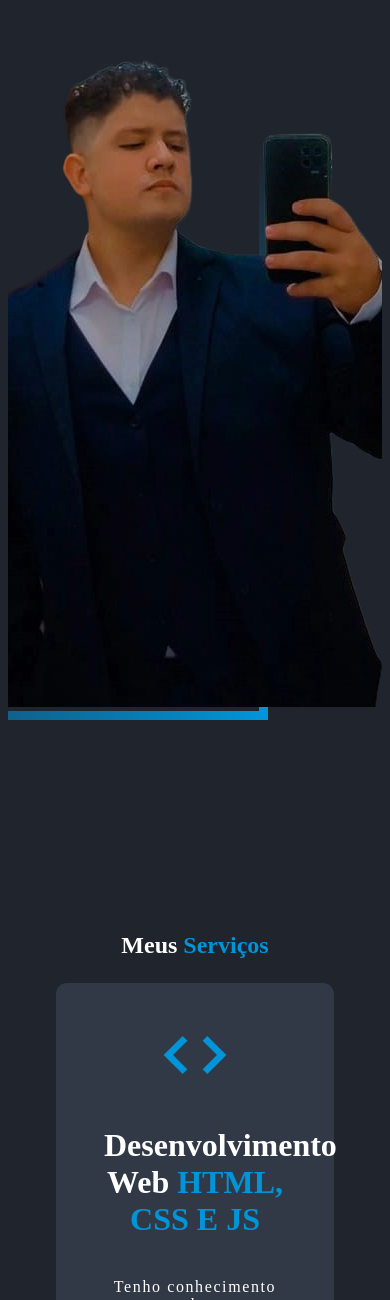
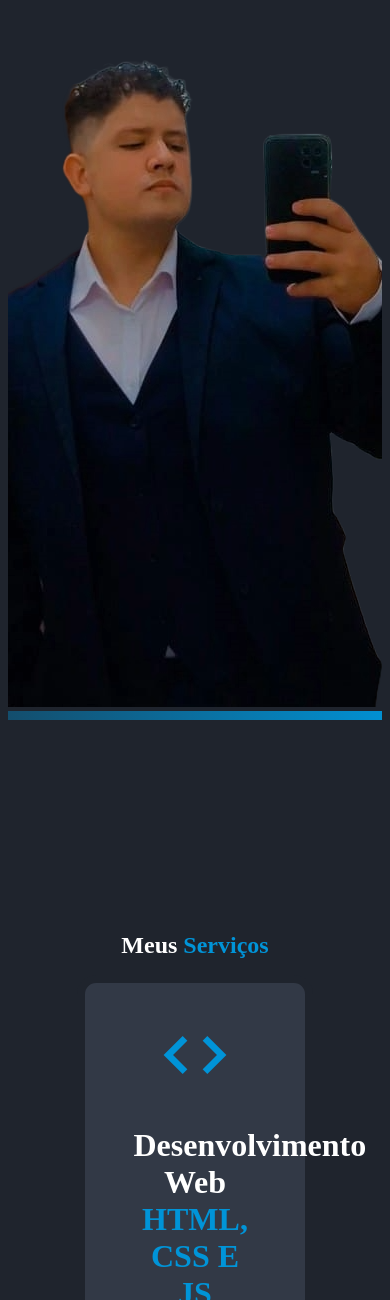
Before and after one commit to gabrieldeoliveira04/Portfolio, a plain HTML site: page index.HTML in a window 390 px wide. Shown: the part 700-2000 px from the top of the page. Drawn offline with nearby package versions, Linux system fonts and the light colour scheme; a web font is replaced by a local one.

Commit message:
modificação de tamanho de imagens para mobile

```diff
--- a/CSS/STYLE.CSS
+++ b/CSS/STYLE.CSS
@@ -419,8 +419,8 @@ footer{
     }
 
     .home-img, .about-img{
-        width: 60%;
-        max-width:60%;
+        width: 80%;
+        max-width:90%;
     }
 
     .home-content, .about-content{
@@ -443,7 +443,7 @@ footer{
     }
 
     .services-box{
-        width: 100%;
+        width: 80%;
     }
 
     /* header {
--- a/index.HTML
+++ b/index.HTML
@@ -78,7 +78,7 @@
                 <p>
                     Tenho conhecimento sobre desenvolvimento web, utilizando as linguagens HTML, CSS E javascript.
                 </p>
-                <!-- <a href="https://github.com/stars/gabrieldeoliveira04/lists/desenvolvimento-web" class="btn">Ver projeto</a> -->
+                <a href="#" class="btn">Leia mais</a>
             </div>
 
             <div class="services-box">
@@ -87,7 +87,7 @@
                 <p>
                     Possuo conhecimento sobre automação em python, utilizano a biblioteca pyautogui.
                 </p>
-                <!-- <a href="https://github.com/stars/gabrieldeoliveira04/lists/automações-python" class="btn">Ver projeto</a> -->
+                <a href="#" class="btn">Leia mais</a>
             </div>
 
             <!-- <div class="services-box">
@@ -175,7 +175,7 @@
             <p>
                 <span>Busco meu primeiro emprego na área de TI para me desenvolver ainda mais e construir minha carreira.</span>
             </p>
-            <!-- <a href="#" class="btn"> Leia mais</a> -->
+            <a href="#" class="btn"> Leia mais</a>
         </div>
 
 
```
